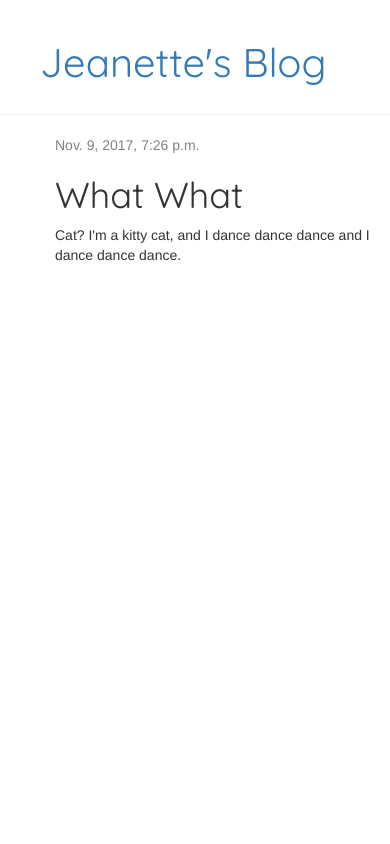
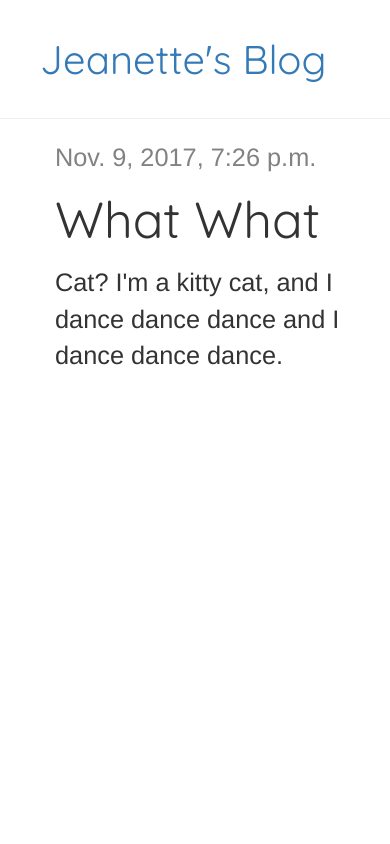
Before and after one commit to jeanettie/jeanettiesblog, a Django app: page /post/2/ in a window 390 px wide. Run offline with Django 3.2, Linux system fonts and the light colour scheme; data comes from the database, SQL or seed files in the repository; some libraries are stand-ins or nearby versions.

Commit message:
media query after a nap

```diff
--- a/blog/static/css/blog.css
+++ b/blog/static/css/blog.css
@@ -12,7 +12,14 @@
         text-decoration: none;
     }
 
+body {
+        font-size: 3vmax;
+    }
 
+h1 {
+        font-size: 6vmax;
+        margin: 2vmax 0;
+    }
 
 .page-header {
     background-color: #0000fff;
@@ -74,16 +81,17 @@ h1, h2, h3, h4 {
     }
 .page-header h1, .page-header h1 a, .page-header h1 a:visited, .page-header h1 a:active {
 
-    font-size: 40pt;
+    font-size: 36pt;
     text-decoration: none;
 }
 
 body {
-        font-size: 3vmax;
+        font-size: 1.5vmax;
     }
 
 h1 {
-        font-size: 6vmax;
+        font-size: 3vmax;
         margin: 2vmax 0;
     }
+
 }
```
